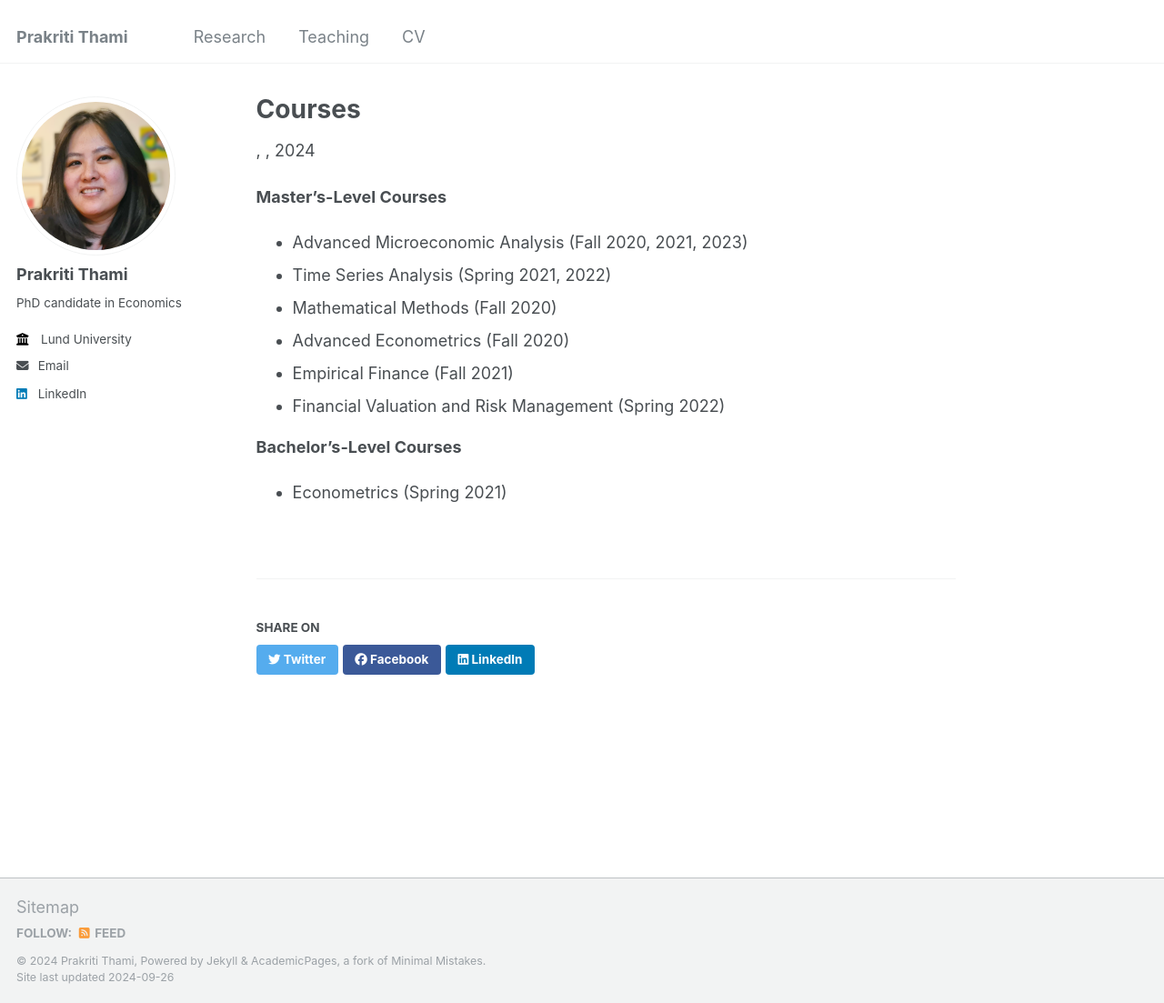
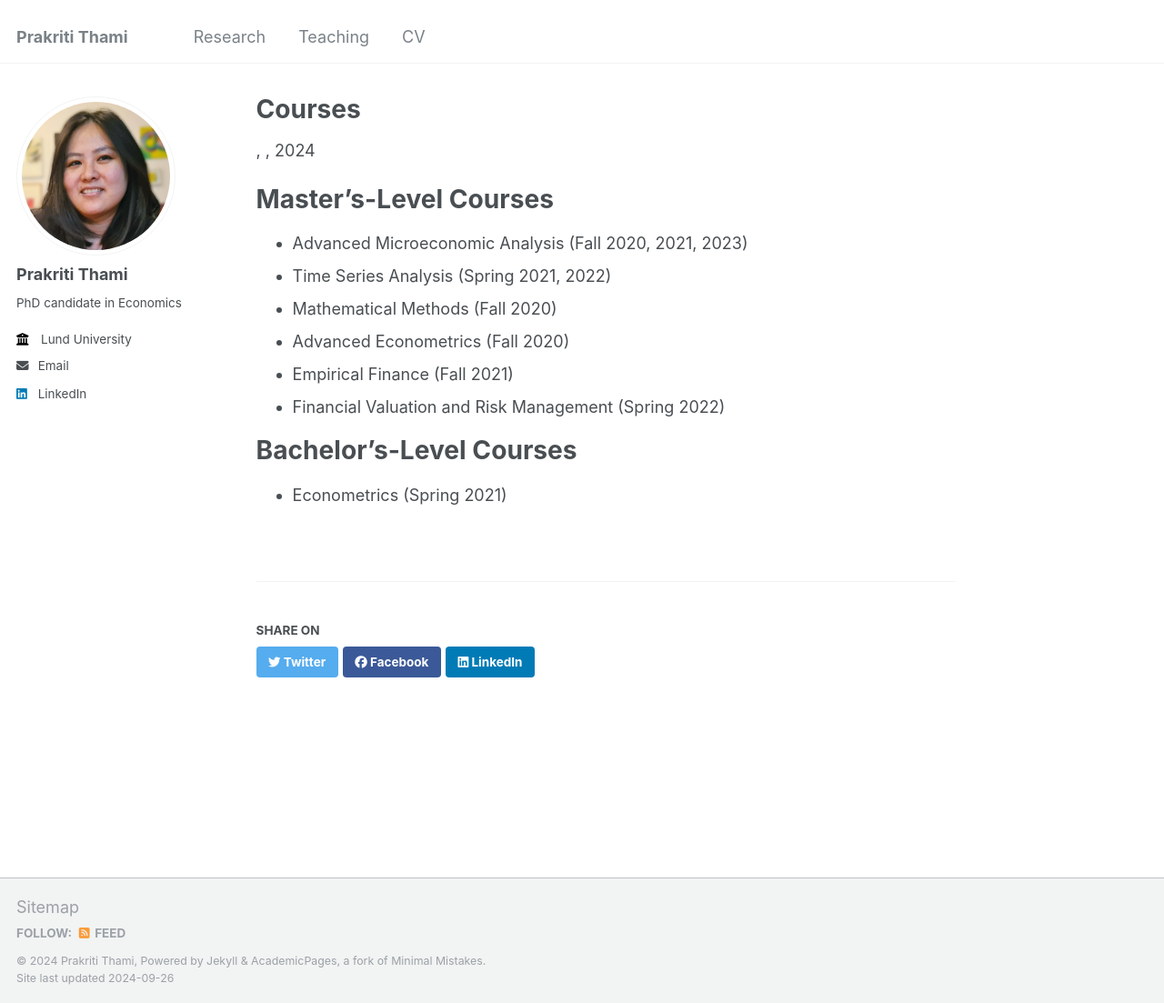
Before and after one commit to prakritithami/prakritithami.github.io, a Jekyll site: the page built from _teaching/courses.md, in a window 1280 px wide and 1103 px high. Shown: the whole window at 91% size. Built offline with Jekyll 4.4.1, drawn with Linux system fonts in a browser that asks for light colours.

```diff
--- a/_teaching/courses.md
+++ b/_teaching/courses.md
@@ -4,7 +4,8 @@ layout: single
 permalink: /teaching/courses/
 ---
 
-**Master's-Level Courses**
+Master's-Level Courses
+======
 
 - Advanced Microeconomic Analysis (Fall 2020, 2021, 2023)
 - Time Series Analysis (Spring 2021, 2022)
@@ -13,6 +14,7 @@ permalink: /teaching/courses/
 - Empirical Finance (Fall 2021)
 - Financial Valuation and Risk Management (Spring 2022)
 
-**Bachelor's-Level Courses**
+Bachelor's-Level Courses
+======
 
 - Econometrics (Spring 2021)
```
